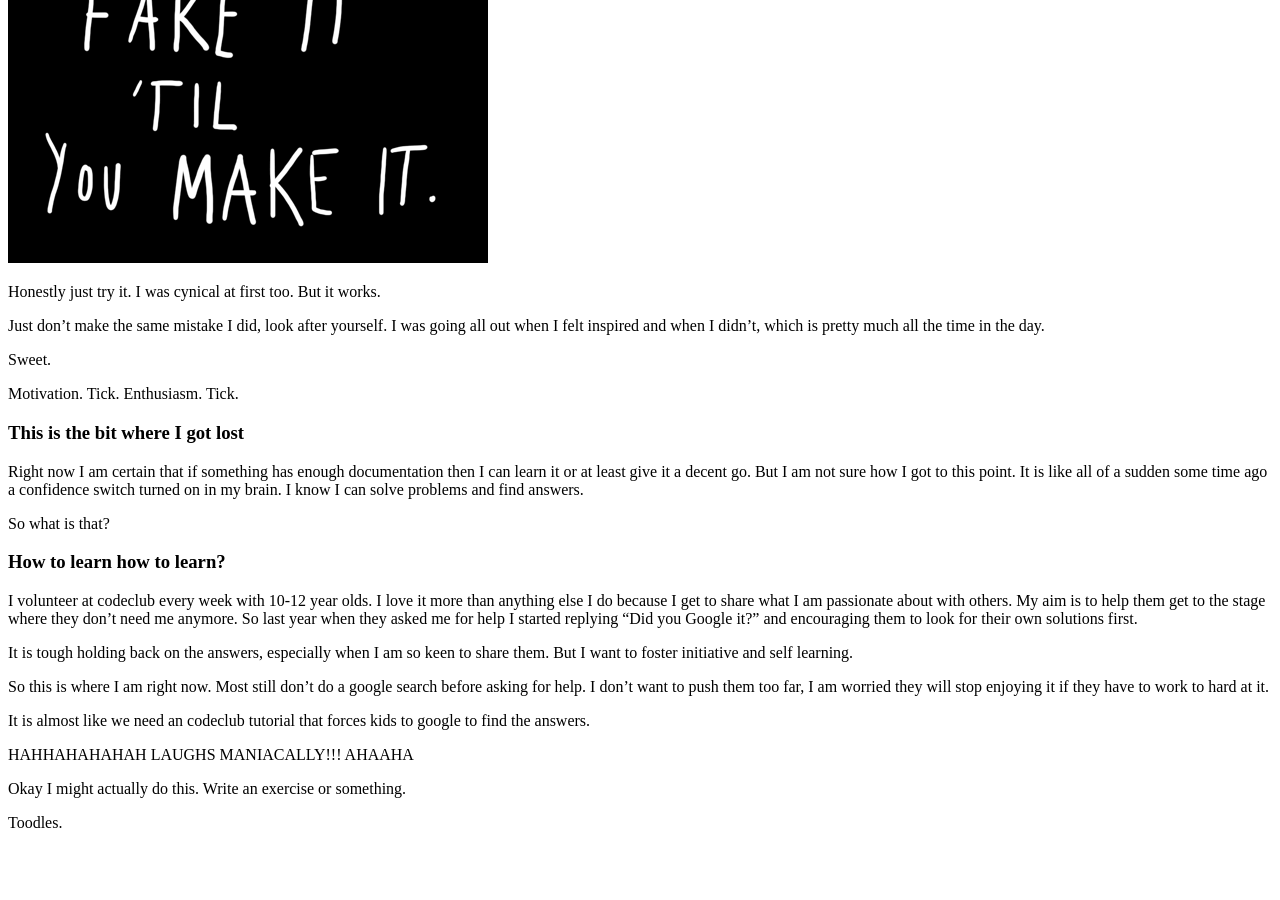
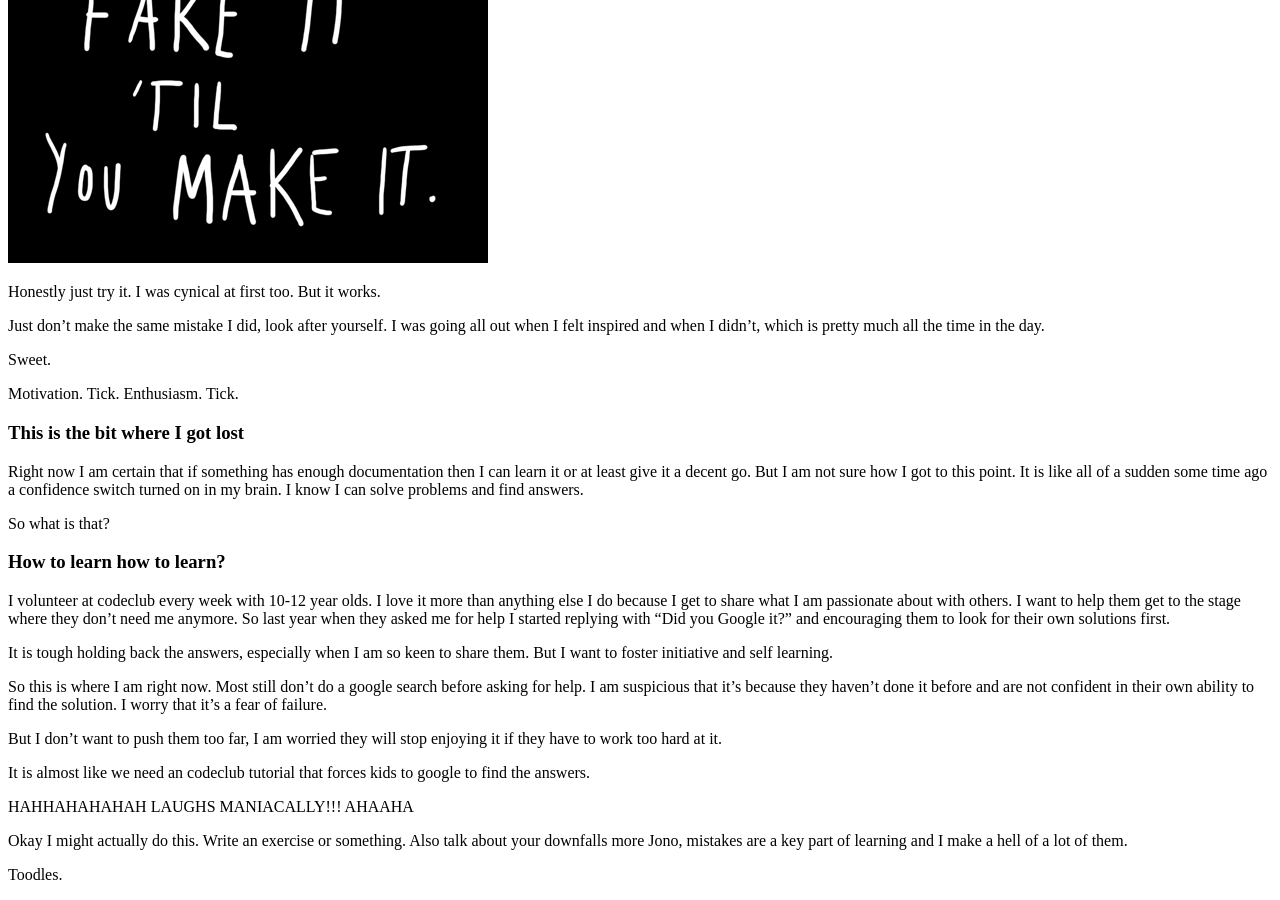
Before and after one commit to foopod/blog-2.0, a Jekyll site: the page built from _posts/2017-02-07-self-taught.md, in a window 1280 px wide and 900 px high, scrolled down 1783 px. Built offline with Jekyll 4.4.1, drawn with Linux system fonts in a browser that asks for light colours; nearby versions of some CDN libraries; some web fonts are replaced; comment, search, counter and statistics services are not loaded; before the commit the page ends 2631 px from its top, so only the background shows below that.

Commit message:
Update 2017-02-07-self-taught.md

```diff
--- a/_posts/2017-02-07-self-taught.md
+++ b/_posts/2017-02-07-self-taught.md
@@ -48,16 +48,18 @@ So what is that?
 
 ### How to learn how to learn?
 
-I volunteer at codeclub every week with 10-12 year olds. I love it more than anything else I do because I get to share what I am passionate about with others. My aim is to help them get to the stage where they don't need me anymore. So last year when they asked me for help I started replying "Did you Google it?" and encouraging them to look for their own solutions first.
+I volunteer at codeclub every week with 10-12 year olds. I love it more than anything else I do because I get to share what I am passionate about with others. I want to help them get to the stage where they don't need me anymore. So last year when they asked me for help I started replying with "Did you Google it?" and encouraging them to look for their own solutions first.
 
-It is tough holding back on the answers, especially when I am so keen to share them. But I want to foster initiative and self learning.
+It is tough holding back the answers, especially when I am so keen to share them. But I want to foster initiative and self learning.
 
-So this is where I am right now. Most still don't do a google search before asking for help. I don't want to push them too far, I am worried they will stop enjoying it if they have to work to hard at it.
+So this is where I am right now. Most still don't do a google search before asking for help. I am suspicious that it's because they haven't done it before and are not confident in their own ability to find the solution. I worry that it's a fear of failure.
+
+But I don't want to push them too far, I am worried they will stop enjoying it if they have to work too hard at it.
 
 It is almost like we need an codeclub tutorial that forces kids to google to find the answers.
 
 HAHHAHAHAHAH  LAUGHS MANIACALLY!!! AHAAHA
 
-Okay I might actually do this. Write an exercise or something.
+Okay I might actually do this. Write an exercise or something. Also talk about your downfalls more Jono, mistakes are a key part of learning and I make a hell of a lot of them.
 
 Toodles.
```
